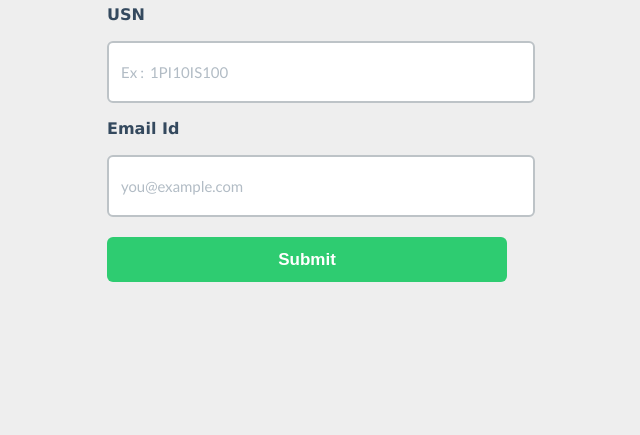
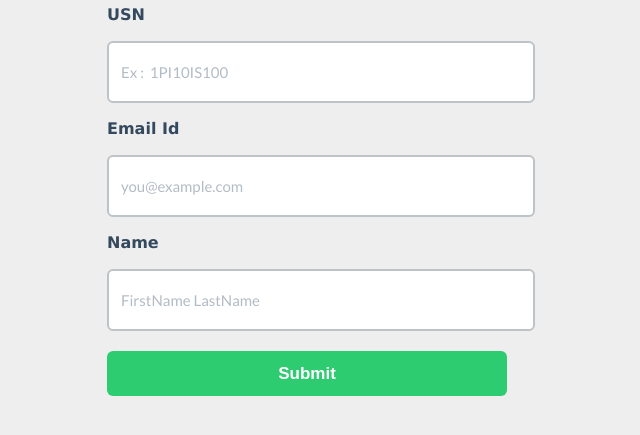
Before and after one commit to shrikrishnaholla/nptel-micronotes, a Node server app: page /create_account in a window 1280 px wide. Shown: the part 162-597 px from the top of the page, without its empty margins (333-973 px from the left). Run offline with Node 20, Linux system fonts and the light colour scheme; some libraries are stand-ins or nearby versions.

Commit message:
Added name field in create account form

```diff
--- a/views/create_account.ejs
+++ b/views/create_account.ejs
@@ -39,7 +39,11 @@
             <br>
             <label>Email Id</label>
             <span class="user-input">
-                <input required type="email" placeholder="you@example.com" class="form-control">
+                <input required type="email" name="emailid" placeholder="you@example.com" class="form-control">
+            </span>
+            <label>Name</label>
+            <span class="user-input">
+                <input required type="text" name="name" placeholder="FirstName LastName" class="form-control">
             </span>
             <span class="user-input">
                 <input required type="submit" class="btn btn-block btn-lg btn-success" value="Submit"/>
```
